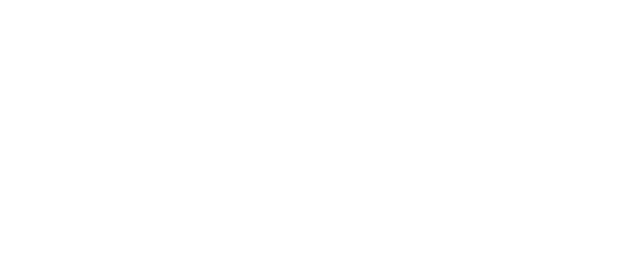
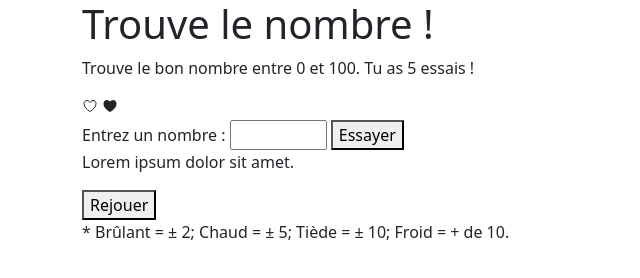
Before and after one commit to MathieuMolina/trouver-le-nombre, a plain HTML site: page index.html in a window 1280 px wide. Shown: the whole page, without its empty margins (0-640 px from the left). Drawn offline with nearby package versions, Linux system fonts and the light colour scheme.

Commit message:
feat: base html

```diff
--- a/index.html
+++ b/index.html
@@ -9,7 +9,26 @@
     <link rel="stylesheet" href="./style.css">
 </head>
 <body>
+    <div class="container">
+        <h1>Trouve le nombre !</h1>
+        <p>Trouve le bon nombre entre 0 et 100. Tu as 5 essais !</p>
+        <div class="vies">
+            <ion-icon name="heart-outline"></ion-icon>
+            <ion-icon name="heart"></ion-icon>
+        </div>
+        <form id="inputBox">
+            <label for="number">Entrez un nombre :</label>
+            <input type="number" id="number" min="0" max="100" required>
+            <button type="submit" id="essayerBtn">Essayer</button>
+            <p id="message">Lorem ipsum dolor sit amet.</p>
+            <button id="rejouer">Rejouer</button>
+        </form>
+        <p id="details">* Brûlant = &plusmn; 2; Chaud = &plusmn; 5; Tiède = &plusmn; 10; Froid = + de 10.</p>
+    </div>
 
-    <script src="app.js" type="text/javascript"></script>
+
+    <script src="./app.js" type="text/javascript"></script>
+    <script type="module" src="https://unpkg.com/ionicons@5.5.2/dist/ionicons/ionicons.esm.js"></script>
+    <script nomodule src="https://unpkg.com/ionicons@5.5.2/dist/ionicons/ionicons.js"></script>
 </body>
 </html>
```
